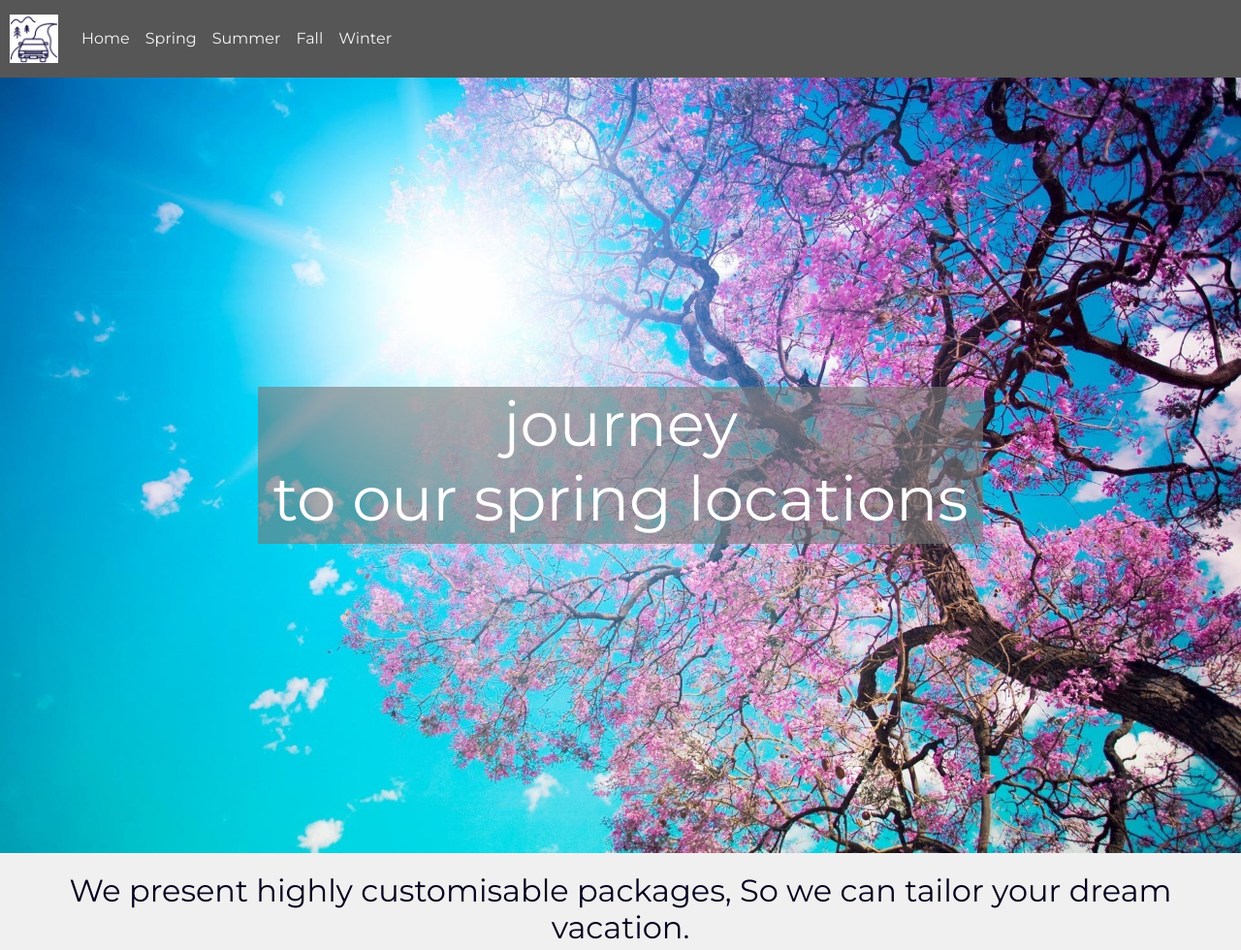
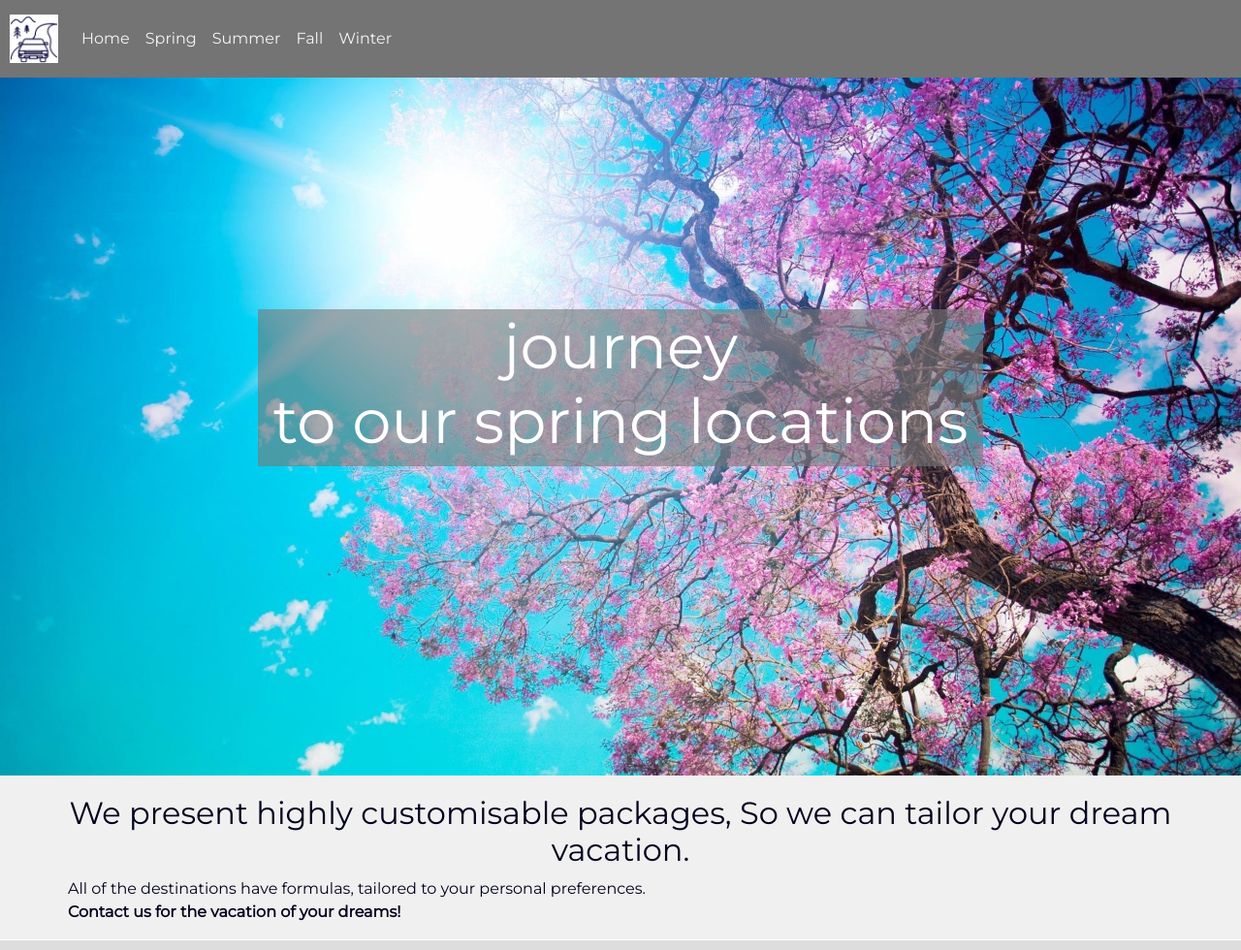
Before and after one commit to Paul-Ducky/Wanna-explore, a plain HTML site: page html/spring.html in a window 1280 px wide. Shown: the top 980 px of the page at 97% size. Drawn offline with nearby package versions, Linux system fonts and the light colour scheme.

Commit message:
fixed navbar

```diff
--- a/html/spring.html
+++ b/html/spring.html
@@ -17,7 +17,7 @@
 
 <!--navigation bar -->
 <section>
-    <nav class="navbar navbar-expand-md navbar-light navibarbg sticky-top">
+    <nav class="navbar navbar-expand-md navbar-light navibarbg sticky-top spr-navibarbg">
         <a href="../index.html" class="navbar-brand" id="logo"><img class="logo-size" src="../img/explore_logo.png" alt="Explore_Logo"></a>
         <button class="navbar-toggler" type="button" data-toggle="collapse" data-target="#navbar-responsive">
             <span class="navbar-toggler-icon"></span>
@@ -300,17 +300,18 @@
 
 
 
-</script>
+
 
 </footer>
 
 
 
 <!-- script sources -->
+<script src="../webpage_scripts.js"></script>
 <script src="https://code.jquery.com/jquery-3.2.1.slim.min.js" integrity="sha384-KJ3o2DKtIkvYIK3UENzmM7KCkRr/rE9/Qpg6aAZGJwFDMVNA/GpGFF93hXpG5KkN" crossorigin="anonymous"></script>
 <script src="https://cdnjs.cloudflare.com/ajax/libs/popper.js/1.12.9/umd/popper.min.js" integrity="sha384-ApNbgh9B+Y1QKtv3Rn7W3mgPxhU9K/ScQsAP7hUibX39j7fakFPskvXusvfa0b4Q" crossorigin="anonymous"></script>
 <script src="https://maxcdn.bootstrapcdn.com/bootstrap/4.0.0/js/bootstrap.min.js" integrity="sha384-JZR6Spejh4U02d8jOt6vLEHfe/JQGiRRSQQxSfFWpi1MquVdAyjUar5+76PVCmYl" crossorigin="anonymous"></script>
-<script src="../webpage_scripts.js"></script>
+
 </body>
 
 
```
